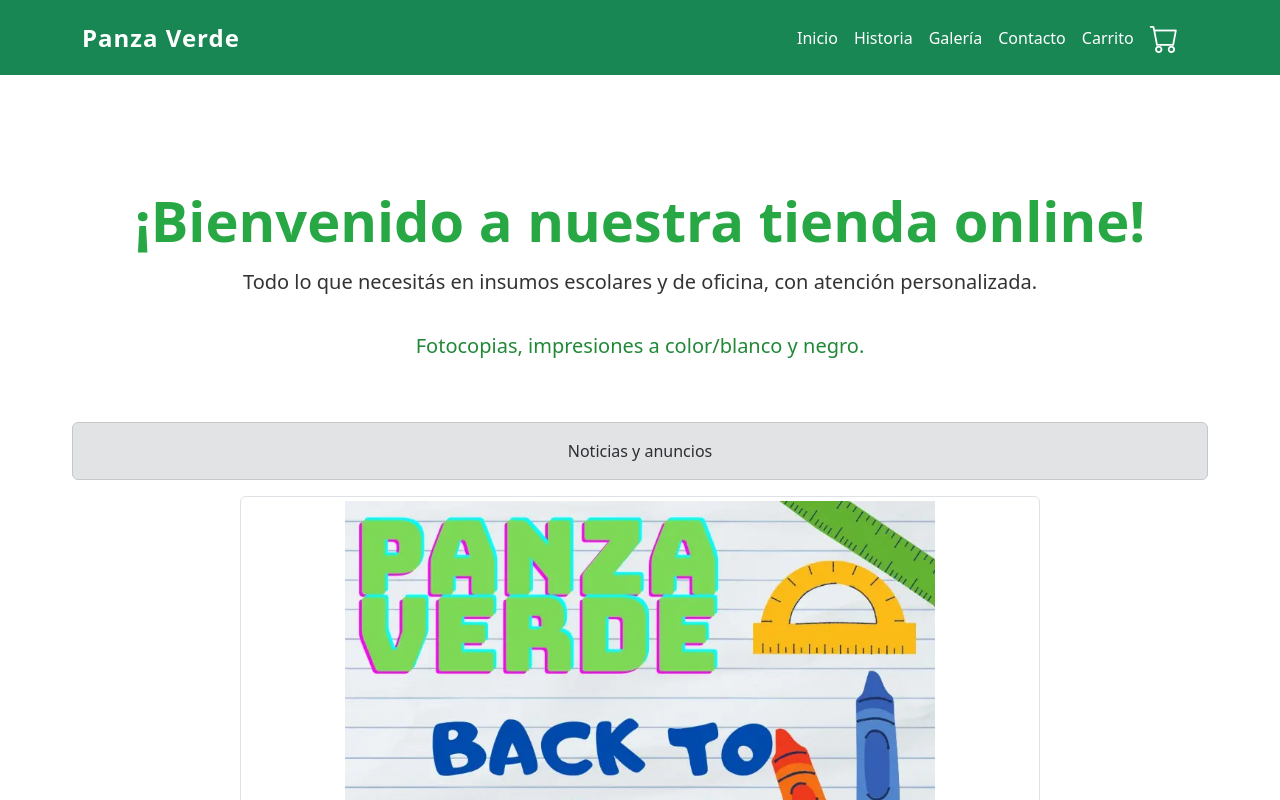
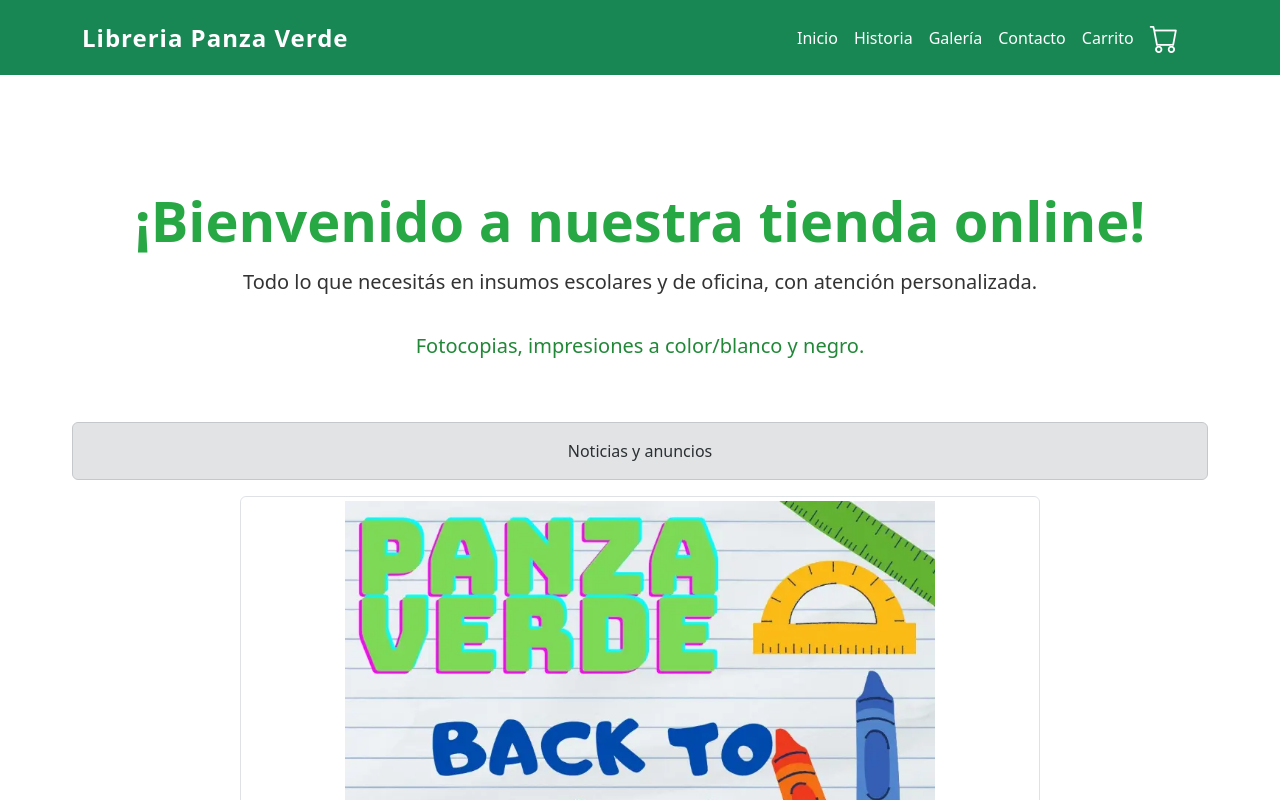
Before and after one commit to emalmeida-rp/panzaverdelib, a React (Vite) app: page / in a window 1280 px wide. Shown: the top 800 px of the page. Built offline with nearby package versions, Linux system fonts and the light colour scheme.

Commit message:
fix navbar

```diff
--- a/src/components/Navbar.jsx
+++ b/src/components/Navbar.jsx
@@ -17,7 +17,7 @@ const Navbar = () => {
     <nav className="navbar navbar-expand-lg navbar-light bg-success">
       <div className="container">
         <Link to="/" className="navbar-logo" style={{ color: 'white', textDecoration: 'none', fontSize: '1.5rem' }}>
-          Panza Verde
+          Libreria Panza Verde
         </Link>
         <button
           className="navbar-toggler"
--- a/src/index.css
+++ b/src/index.css
@@ -87,6 +87,11 @@ main {
 .navbar {
   background-color: var(--primary-color);
   padding: 1rem;
+  position: fixed;
+  top: 0;
+  left: 0;
+  right: 0;
+  z-index: 1000;
 }
 
 .navbar-container {
```
